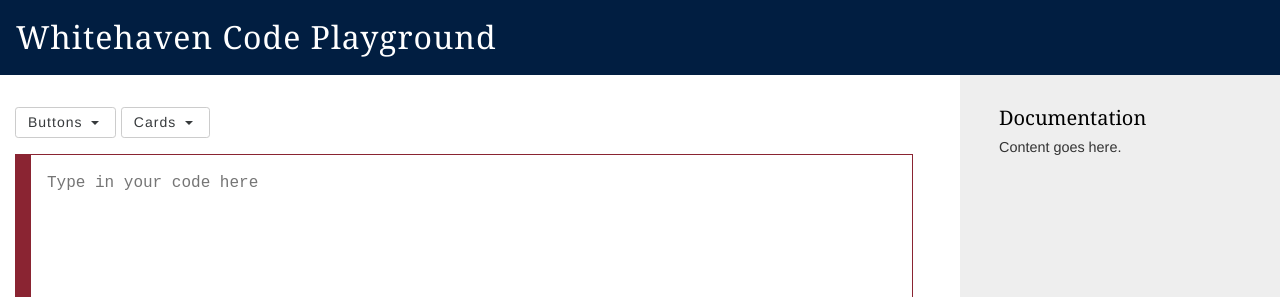
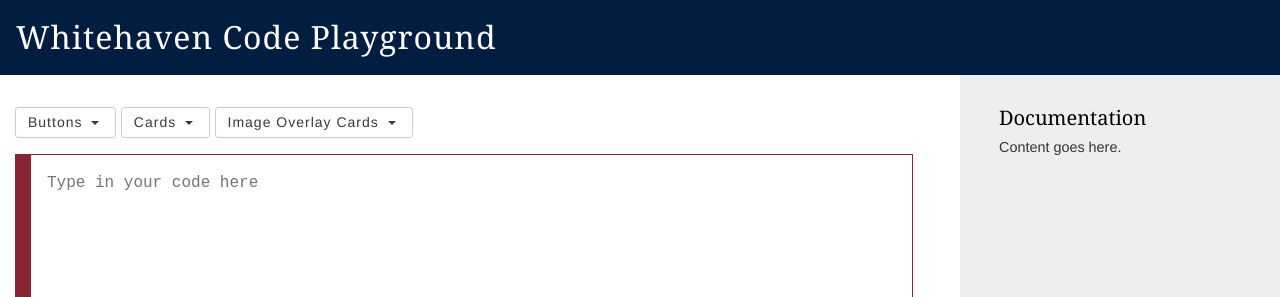
Before and after one commit to georgetown-university/whitehaven-playground, a Jekyll site: the page built from index.md, in a window 1280 px wide. Shown: the top 297 px of the page. Built offline with Jekyll 4.4.1, drawn with Linux system fonts in a browser that asks for light colours.

Commit message:
Adding image overlay cards

```diff
--- a/_includes/code-options.html
+++ b/_includes/code-options.html
@@ -33,4 +33,27 @@
     </div>
   </div>
 
+  <!--
+   ** Image Overlay Cards **
+  -->
+  <div class="dropdown">
+    <button class="btn btn-sm btn-secondary dropdown-toggle" id="imgovrlay" data-toggle="dropdown" aria-haspopup="true" aria-expanded="false">
+      Image Overlay Cards
+    </button>
+    <div class="dropdown-menu" aria-labelledby="cards">
+      <a class="dropdown-item" href="#" data-option="imgovrlay-topleft">Top Left</a>
+      <a class="dropdown-item" href="#" data-option="imgovrlay-topcenter">Top Center</a>
+      <a class="dropdown-item" href="#" data-option="imgovrlay-topright">Top Right</a>
+      <a class="dropdown-item" href="#" data-option="imgovrlay-middleleft">Middle Left</a>
+      <a class="dropdown-item" href="#" data-option="imgovrlay-middlecenter">Middle Center</a>
+      <a class="dropdown-item" href="#" data-option="imgovrlay-middleright">Middle Right</a>
+      <a class="dropdown-item" href="#" data-option="imgovrlay-bottomleft">Bottom Left</a>
+      <a class="dropdown-item" href="#" data-option="imgovrlay-bottomcenter">Bottom Center</a>
+      <a class="dropdown-item" href="#" data-option="imgovrlay-bottomright">Bottom Right</a>
+      <a class="dropdown-item" href="#" data-option="imgovrlay-largetop">Large Top</a>
+      <a class="dropdown-item" href="#" data-option="imgovrlay-largemiddle">Large Middle</a>
+      <a class="dropdown-item" href="#" data-option="imgovrlay-largebottom">Large Bottom</a>
+    </div>
+  </div>
+
 </div>
--- a/_includes/code-templates.html
+++ b/_includes/code-templates.html
@@ -77,10 +77,146 @@
 <script id="card-profile" type="text/template">
 <div class="card">
   <h3 class="card-header">[TEXT]</h3>
-  <img alt="[ALT]" src="[SRC]" />
+  <img alt="[ALT]" src="http://placekitten.com/300/300" />
   <div class="card-block">
     <p class="card-text">[TEXT]</p>
     <a class="btn btn-primary">[TEXT]</a>
   </div>
 </div>
 </script>
+
+<!--
+ ** Image Overlay Cards **
+-->
+
+<script id="imgovrlay-topleft" type="text/template">
+<div class="card">
+  <img class="card-img" alt="[ALT]" src="http://placekitten.com/900/900" />
+  <div class="card-img-overlay position">
+    <div class="pos pos-top pos-left">
+      <a class="btn btn-primary" href="[URL]">[TEXT]</a>
+    </div>
+  </div>
+</div>
+</script>
+
+<script id="imgovrlay-topcenter" type="text/template">
+<div class="card">
+  <img class="card-img" alt="[ALT]" src="http://placekitten.com/900/900" />
+  <div class="card-img-overlay position">
+    <div class="pos pos-top pos-center">
+      <a class="btn btn-primary" href="[URL]">[TEXT]</a>
+    </div>
+  </div>
+</div>
+</script>
+
+<script id="imgovrlay-topright" type="text/template">
+<div class="card">
+  <img class="card-img" alt="[ALT]" src="http://placekitten.com/900/900" />
+  <div class="card-img-overlay position">
+    <div class="pos pos-top pos-right">
+      <a class="btn btn-primary" href="[URL]">[TEXT]</a>
+    </div>
+  </div>
+</div>
+</script>
+
+<script id="imgovrlay-middleleft" type="text/template">
+<div class="card">
+  <img class="card-img" alt="[ALT]" src="http://placekitten.com/900/900" />
+  <div class="card-img-overlay position">
+    <div class="pos pos-middle pos-left">
+      <a class="btn btn-primary" href="[URL]">[TEXT]</a>
+    </div>
+  </div>
+</div>
+</script>
+
+<script id="imgovrlay-middlecenter" type="text/template">
+<div class="card">
+  <img class="card-img" alt="[ALT]" src="http://placekitten.com/900/900" />
+  <div class="card-img-overlay position">
+    <div class="pos pos-middle pos-center">
+      <a class="btn btn-primary" href="[URL]">[TEXT]</a>
+    </div>
+  </div>
+</div>
+</script>
+
+<script id="imgovrlay-middleright" type="text/template">
+<div class="card">
+  <img class="card-img" alt="[ALT]" src="http://placekitten.com/900/900" />
+  <div class="card-img-overlay position">
+    <div class="pos pos-middle pos-right">
+      <a class="btn btn-primary" href="[URL]">[TEXT]</a>
+    </div>
+  </div>
+</div>
+</script>
+
+<script id="imgovrlay-bottomleft" type="text/template">
+<div class="card">
+  <img class="card-img" alt="[ALT]" src="http://placekitten.com/900/900" />
+  <div class="card-img-overlay position">
+    <div class="pos pos-bottom pos-left">
+      <a class="btn btn-primary" href="[URL]">[TEXT]</a>
+    </div>
+  </div>
+</div>
+</script>
+
+<script id="imgovrlay-bottomcenter" type="text/template">
+<div class="card">
+  <img class="card-img" alt="[ALT]" src="http://placekitten.com/900/900" />
+  <div class="card-img-overlay position">
+    <div class="pos pos-bottom pos-center">
+      <a class="btn btn-primary" href="[URL]">[TEXT]</a>
+    </div>
+  </div>
+</div>
+</script>
+
+<script id="imgovrlay-bottomright" type="text/template">
+<div class="card">
+  <img class="card-img" alt="[ALT]" src="http://placekitten.com/900/900" />
+  <div class="card-img-overlay position">
+    <div class="pos pos-bottom pos-right">
+      <a class="btn btn-primary" href="[URL]">[TEXT]</a>
+    </div>
+  </div>
+</div>
+</script>
+
+<script id="imgovrlay-largetop" type="text/template">
+<div class="card">
+  <img class="card-img" alt="[ALT]" src="http://placekitten.com/900/900" />
+  <div class="card-img-overlay position">
+    <div class="pos pos-top">
+      <a class="btn btn-primary btn-large btn-block" href="[URL]">[TEXT]</a>
+    </div>
+  </div>
+</div>
+</script>
+
+<script id="imgovrlay-largemiddle" type="text/template">
+<div class="card">
+  <img class="card-img" alt="[ALT]" src="http://placekitten.com/900/900" />
+  <div class="card-img-overlay position">
+    <div class="pos pos-middle">
+      <a class="btn btn-primary btn-large btn-block" href="[URL]">[TEXT]</a>
+    </div>
+  </div>
+</div>
+</script>
+
+<script id="imgovrlay-largebottom" type="text/template">
+<div class="card">
+  <img class="card-img" alt="[ALT]" src="http://placekitten.com/900/900" />
+  <div class="card-img-overlay position">
+    <div class="pos pos-bottom">
+      <a class="btn btn-primary btn-large btn-block" href="[URL]">[TEXT]</a>
+    </div>
+  </div>
+</div>
+</script>
--- a/index.md
+++ b/index.md
@@ -13,4 +13,8 @@ documentation:
     title: Cards
     content: |
       A more flexible way to implement callouts is to use Cards. Full documentation is available on <a href="http://v4-alpha.getbootstrap.com/components/card/" target="_blank">Bootstrap Cards</a>, including Card Decks, but here are some examples based on GU’s current callout styles. The Card functionality allows you to mix-and-match items that you need, providing greater flexibility. Cards may be used in Primary Body, Secondary Body, Global Callout, or Page Callout. The design may be slightly different than illustrated here, due to differences of content.
+  - id: imgovrlay
+    title: Image Overlay Cards
+    content: |
+      For more flexibility than the standard Bootstrap image overlays, use the following code to change the position of the overlay text.
 ---
```
